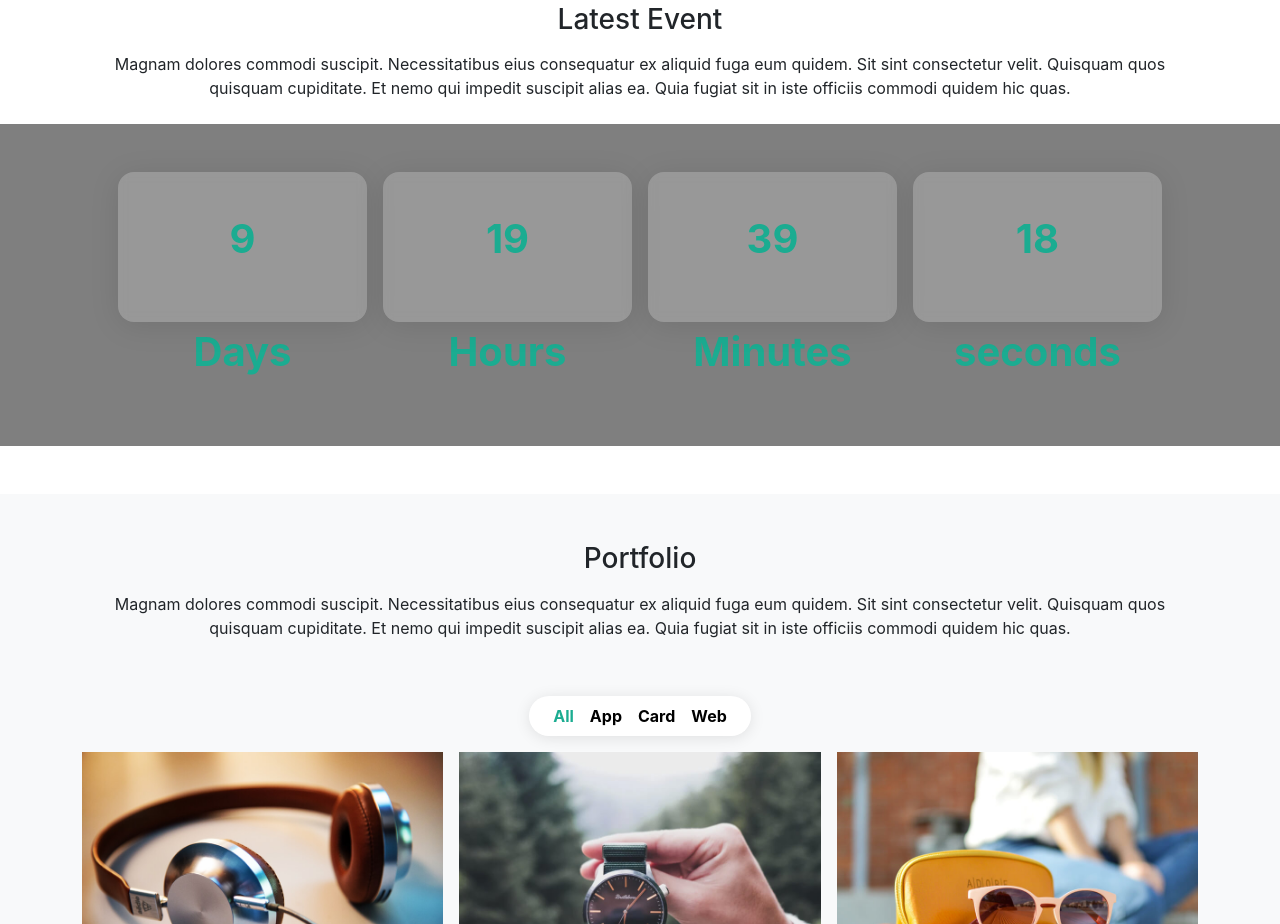
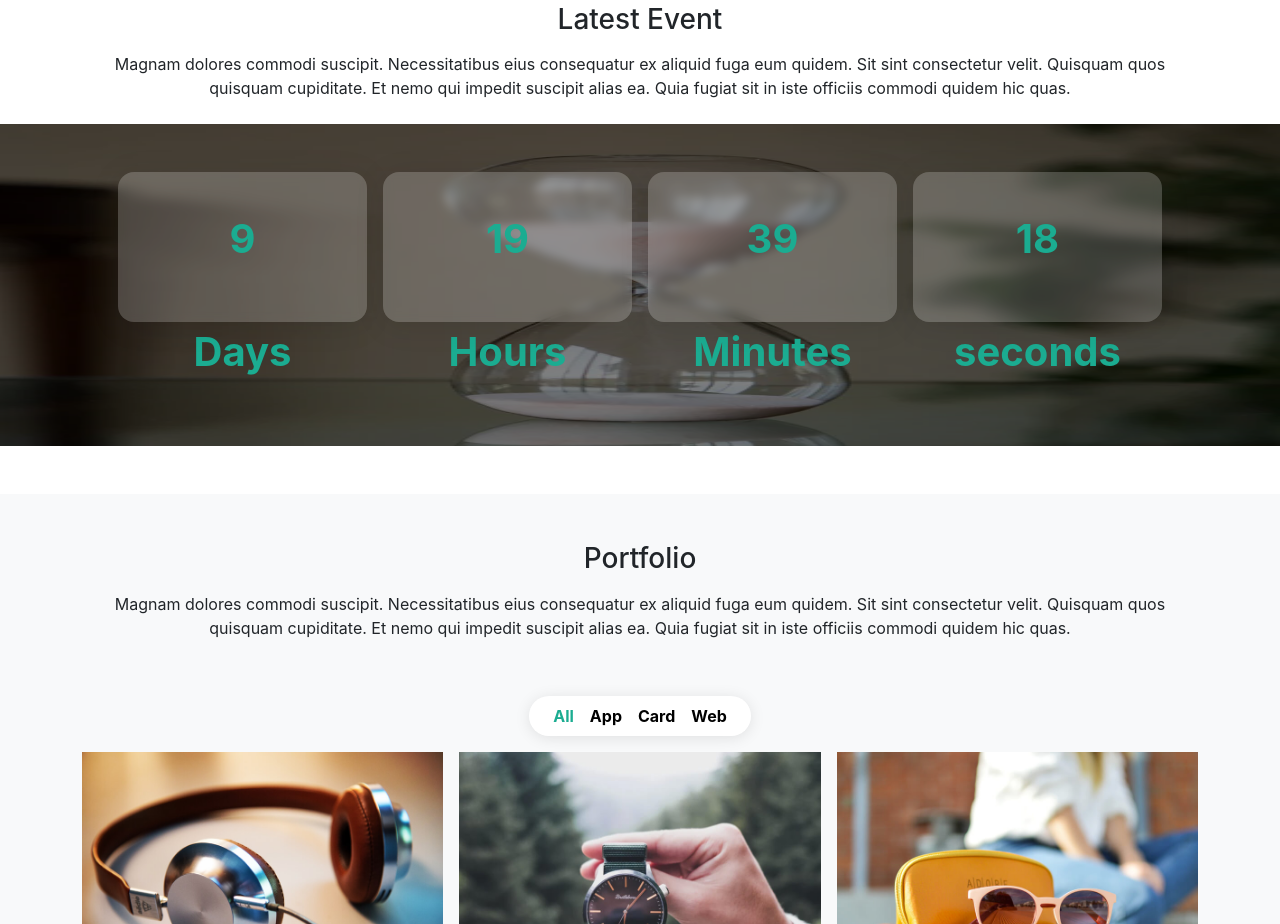
Before and after one commit to Walaaw/Maxim, a plain HTML site: page index.html in a window 1280 px wide. Shown: the part 3138-4062 px from the top of the page. Drawn offline with Linux system fonts and the light colour scheme; the site is published under a folder, as on GitHub Pages, so addresses that start at the root find nothing; animation ran at ten frames a second.

Commit message:
fix path

```diff
--- a/css/style.css
+++ b/css/style.css
@@ -244,7 +244,7 @@ color: var(--main-color);
 
 /* start event */
 .event-image{
-    background-image: url("/images/nat60.webp");
+    background-image: url("../images/nat60.webp");
     background-size: 100% 100%;
     width: 100%;
     z-index: -1;
```
